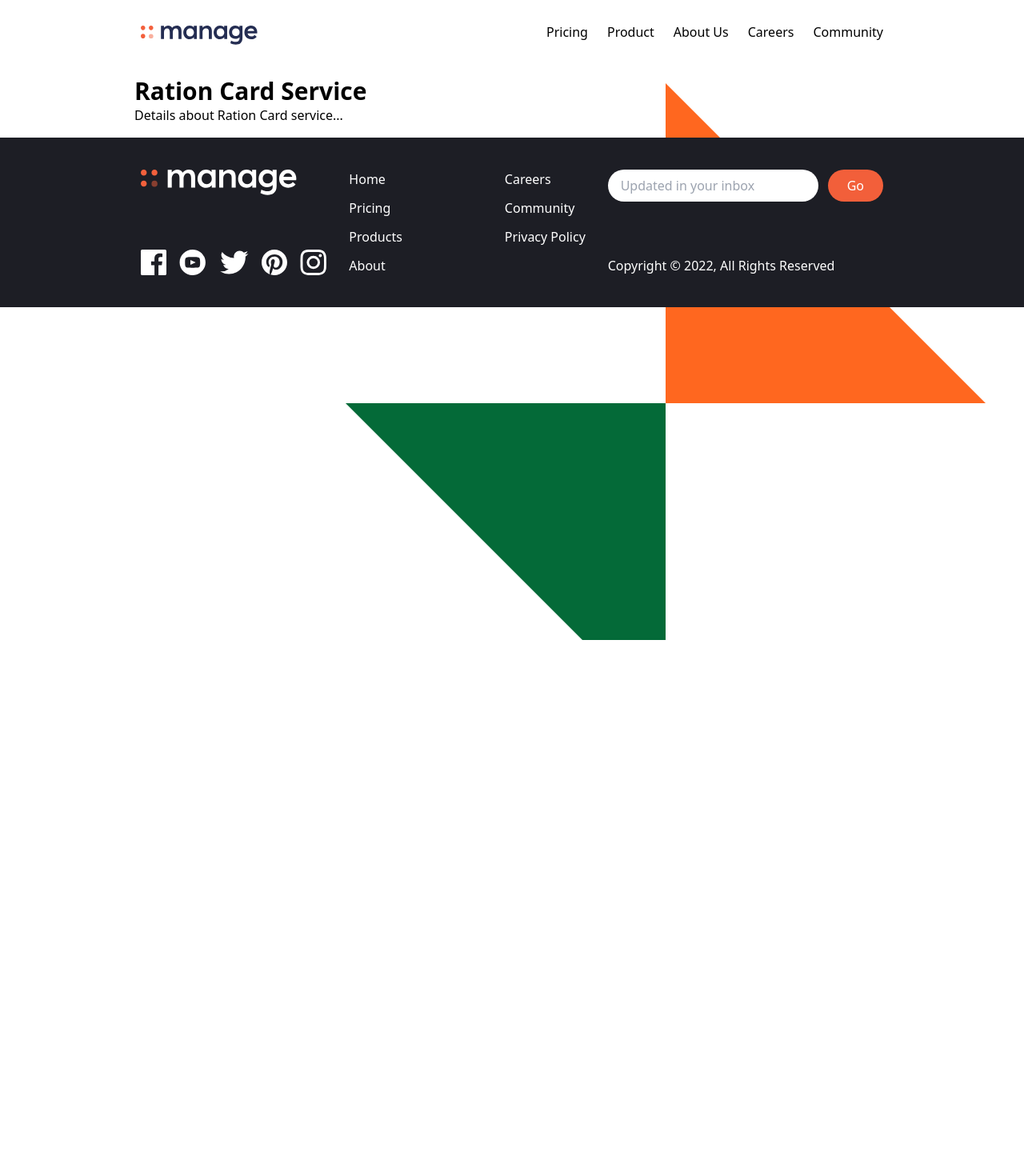
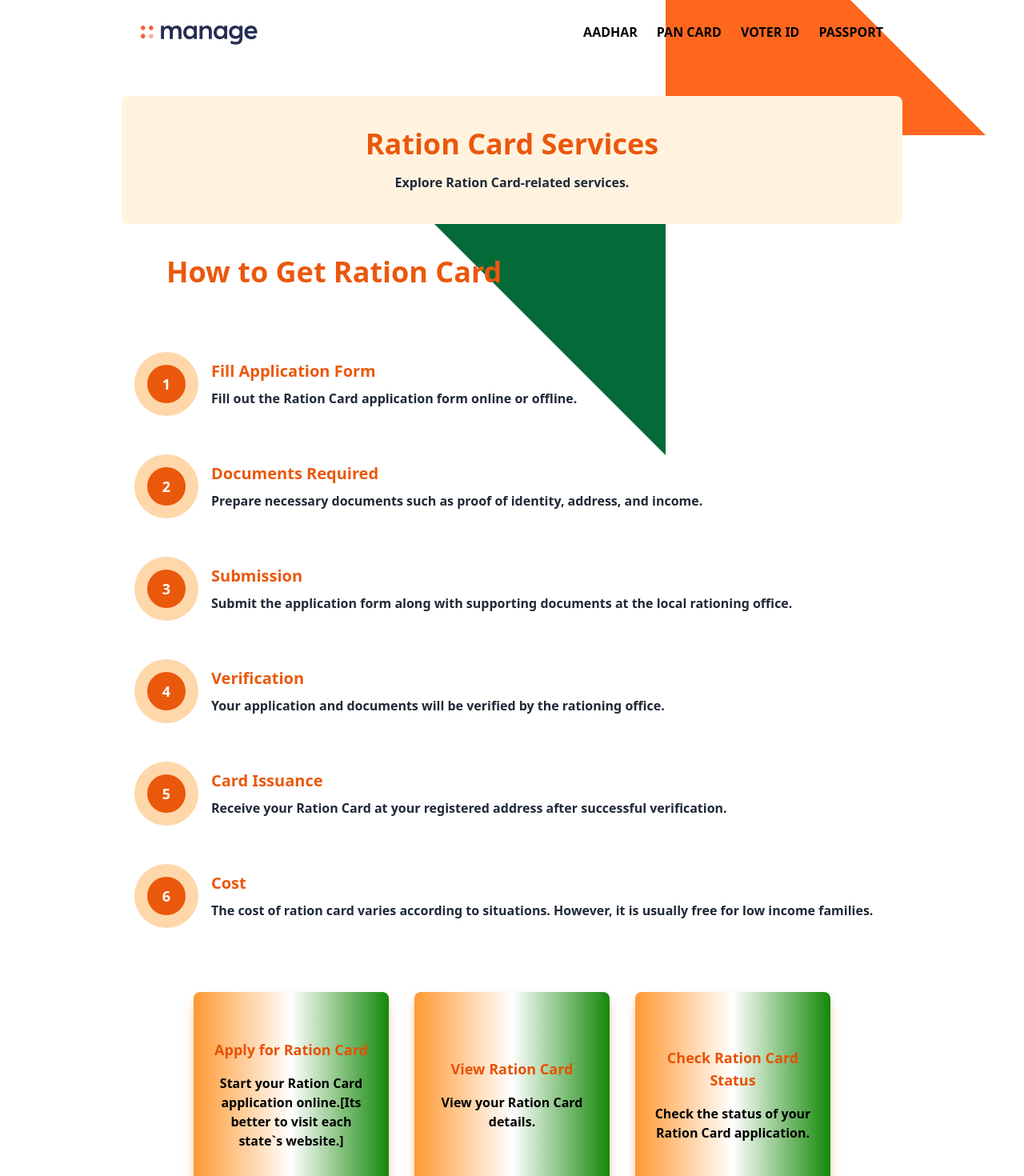
Before and after one commit to AyishikD/ADgov, a React (Create React App) app: page /rationcard in a window 1280 px wide. Shown: the top 1470 px of the page at 80% size. Before the commit the page ends 800 px from the top, so only its background shows below. Built offline with nearby package versions, Linux system fonts and the light colour scheme; the HTML template or start-up script is replaced by a standard one.

Commit message:
Added Ration Card

```diff
--- a/src/Websites/ration.jsx
+++ b/src/Websites/ration.jsx
@@ -2,10 +2,160 @@ import React from 'react';
 
 const RationCard = () => {
   return (
-    <div className="container mx-auto p-4">
-      <h1 className="text-3xl font-bold">Ration Card Service</h1>
-      <p>Details about Ration Card service...</p>
-    </div>
+    <section id='rationcard'>
+      {/* Ration Card Header Block */}
+      <div className='container px-4 py-10 mx-auto mt-10 bg-[#FFF3E0] rounded-lg'>
+        <h2 className='text-4xl font-bold text-center text-orange-600'>
+          Ration Card Services
+        </h2>
+        <p className='mt-4 text-center text-gray-800 font-bold'>
+          Explore Ration Card-related services.
+        </p>
+      </div>
+      <div className='container px-4 mt-10 ml-48'>
+        <h2 className='text-4xl text-left font-bold text-orange-600'>
+          How to Get Ration Card
+        </h2>
+        </div>
+      {/* Ration Card Steps */}
+      <div className='container px-4 py-10 mx-auto mt-10 space-y-8 md:space-y-12'>
+        {/* Step 1: Application Form */}
+        <div className='flex items-center'>
+          <div className='rounded-full bg-orange-200 p-4'>
+            <div className='flex items-center justify-center w-12 h-12 bg-orange-600 rounded-full'>
+              <span className='text-white font-bold text-lg'>1</span>
+            </div>
+          </div>
+          <div className='ml-4'>
+            <h3 className='text-xl font-bold text-orange-600'>Fill Application Form</h3>
+            <p className='mt-2 text-gray-800 font-bold'>
+              Fill out the Ration Card application form online or offline.
+            </p>
+          </div>
+        </div>
+
+        {/* Step 2: Documents Required */}
+        <div className='flex items-center'>
+          <div className='rounded-full bg-orange-200 p-4'>
+            <div className='flex items-center justify-center w-12 h-12 bg-orange-600 rounded-full'>
+              <span className='text-white font-bold text-lg'>2</span>
+            </div>
+          </div>
+          <div className='ml-4'>
+            <h3 className='text-xl font-bold text-orange-600'>Documents Required</h3>
+            <p className='mt-2 text-gray-800 font-bold'>
+              Prepare necessary documents such as proof of identity, address, and income.
+            </p>
+          </div>
+        </div>
+
+        {/* Step 3: Submission */}
+        <div className='flex items-center'>
+          <div className='rounded-full bg-orange-200 p-4'>
+            <div className='flex items-center justify-center w-12 h-12 bg-orange-600 rounded-full'>
+              <span className='text-white font-bold text-lg'>3</span>
+            </div>
+          </div>
+          <div className='ml-4'>
+            <h3 className='text-xl font-bold text-orange-600'>Submission</h3>
+            <p className='mt-2 text-gray-800 font-bold'>
+              Submit the application form along with supporting documents at the local rationing office.
+            </p>
+          </div>
+        </div>
+
+        {/* Step 4: Verification */}
+        <div className='flex items-center'>
+          <div className='rounded-full bg-orange-200 p-4'>
+            <div className='flex items-center justify-center w-12 h-12 bg-orange-600 rounded-full'>
+              <span className='text-white font-bold text-lg'>4</span>
+            </div>
+          </div>
+          <div className='ml-4'>
+            <h3 className='text-xl font-bold text-orange-600'>Verification</h3>
+            <p className='mt-2 text-gray-800 font-bold'>
+              Your application and documents will be verified by the rationing office.
+            </p>
+          </div>
+        </div>
+
+        {/* Step 5: Card Issuance */}
+        <div className='flex items-center'>
+          <div className='rounded-full bg-orange-200 p-4'>
+            <div className='flex items-center justify-center w-12 h-12 bg-orange-600 rounded-full'>
+              <span className='text-white font-bold text-lg'>5</span>
+            </div>
+          </div>
+          <div className='ml-4'>
+            <h3 className='text-xl font-bold text-orange-600'>Card Issuance</h3>
+            <p className='mt-2 text-gray-800 font-bold'>
+              Receive your Ration Card at your registered address after successful verification.
+            </p>
+          </div>
+        </div>
+        <div className='flex items-center'>
+          <div className='rounded-full bg-orange-200 p-4'>
+            <div className='flex items-center justify-center w-12 h-12 bg-orange-600 rounded-full'>
+              <span className='text-white font-bold text-lg'>6</span>
+            </div>
+          </div>
+          <div className='ml-4'>
+            <h3 className='text-xl font-bold text-orange-600'>Cost</h3>
+            <p className='mt-2 text-gray-800 font-bold'>
+              The cost of ration card varies according to situations. However, it is usually free for low income families.
+            </p>
+          </div>
+        </div>
+      </div>
+
+      {/* Ration Card Service Boxes */}
+      <div className='container flex flex-wrap justify-center mx-auto mt-10 space-y-8 md:space-y-0'>
+        {/* Ration Card Service Box 1 */}
+        <a
+          href="https://nfsa.gov.in/portal/apply_ration_card"
+          target="_blank"
+          rel="noopener noreferrer"
+          className='flex mt-0 flex-col items-center justify-center w-full h-64 p-6 m-4 bg-gradient-to-r from-[#FF9933] via-[#FFFFFF] to-[#138808] rounded-lg shadow-lg shadow-orange-500/50 md:w-1/4 hover:opacity-75'
+        >
+          <h3 className='mb-4 text-lg font-bold text-center text-[#E65100]'>
+            Apply for Ration Card
+          </h3>
+          <p className='text-center text-black font-bold'>
+            Start your Ration Card application online.[Its better to visit each state`s website.]
+          </p>
+        </a>
+
+        {/* Ration Card Service Box 2 */}
+        <a
+          href="https://nfsa.gov.in/public/nfsadashboard/PublicRCDashboard.aspx"
+          target="_blank"
+          rel="noopener noreferrer"
+          className='flex flex-col items-center justify-center w-full h-64 p-6 m-4 bg-gradient-to-r from-[#FF9933] via-[#FFFFFF] to-[#138808] rounded-lg shadow-lg shadow-orange-500/50 md:w-1/4 hover:opacity-75'
+        >
+          <h3 className='mb-4 text-lg font-bold text-center text-[#E65100]'>
+            View Ration Card
+          </h3>
+          <p className='text-center text-black font-bold'>
+            View your Ration Card details.
+          </p>
+        </a>
+
+        {/* Ration Card Service Box 3 */}
+        <a
+          href="https://digivillfin.in/govtschemes/rationcard/ration-card-status/"
+          target="_blank"
+          rel="noopener noreferrer"
+          className='flex flex-col items-center justify-center w-full h-64 p-6 m-4 bg-gradient-to-r from-[#FF9933] via-[#FFFFFF] to-[#138808] rounded-lg shadow-lg shadow-orange-500/50 md:w-1/4 hover:opacity-75'
+        >
+          <h3 className='mb-4 text-lg font-bold text-center text-[#E65100]'>
+            Check Ration Card Status
+          </h3>
+          <p className='text-center text-black font-bold'>
+            Check the status of your Ration Card application.
+          </p>
+        </a>
+      </div>
+    </section>
   );
 };
 
--- a/src/components/Navbar.jsx
+++ b/src/components/Navbar.jsx
@@ -16,20 +16,17 @@ const Navbar = () => {
         </div>
         {/* Menu Items */}
         <div className='hidden space-x-6 md:flex'>
-          <Link to='#' className='hover:text-darkGrayishBlue'>
-            Pricing
+          <Link to='' className='hover:text-darkGrayishBlue font-bold'>
+            AADHAR
           </Link>
-          <Link to='#' className='hover:text-darkGrayishBlue'>
-            Product
+          <Link to='#' className='hover:text-darkGrayishBlue font-bold'>
+            PAN CARD
           </Link>
-          <Link to='#' className='hover:text-darkGrayishBlue'>
-            About Us
+          <Link to='#' className='hover:text-darkGrayishBlue font-bold'>
+            VOTER ID
           </Link>
-          <Link to='#' className='hover:text-darkGrayishBlue'>
-            Careers
-          </Link>
-          <Link to='#' className='hover:text-darkGrayishBlue'>
-            Community
+          <Link to='#' className='hover:text-darkGrayishBlue font-bold'>
+            PASSPORT
           </Link>
         </div>
         {/* Button */}
```
